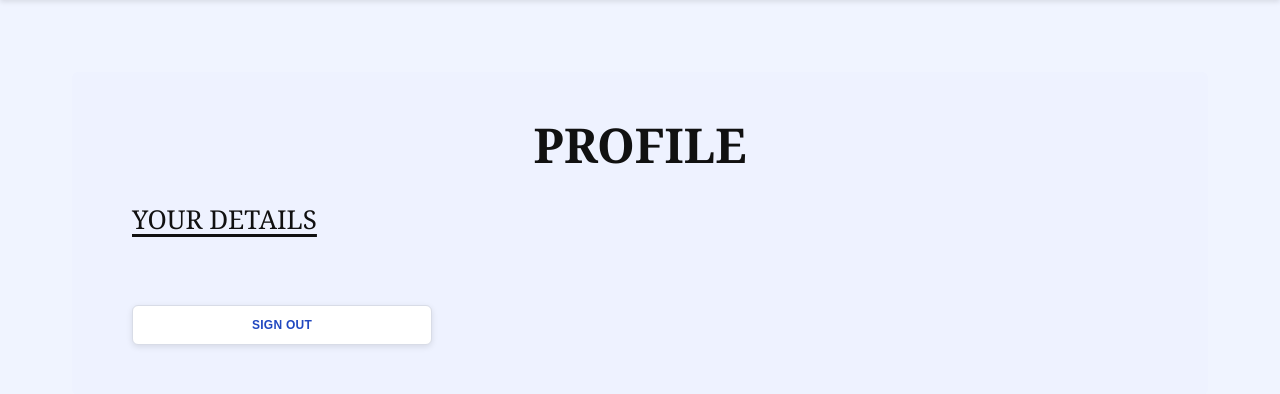
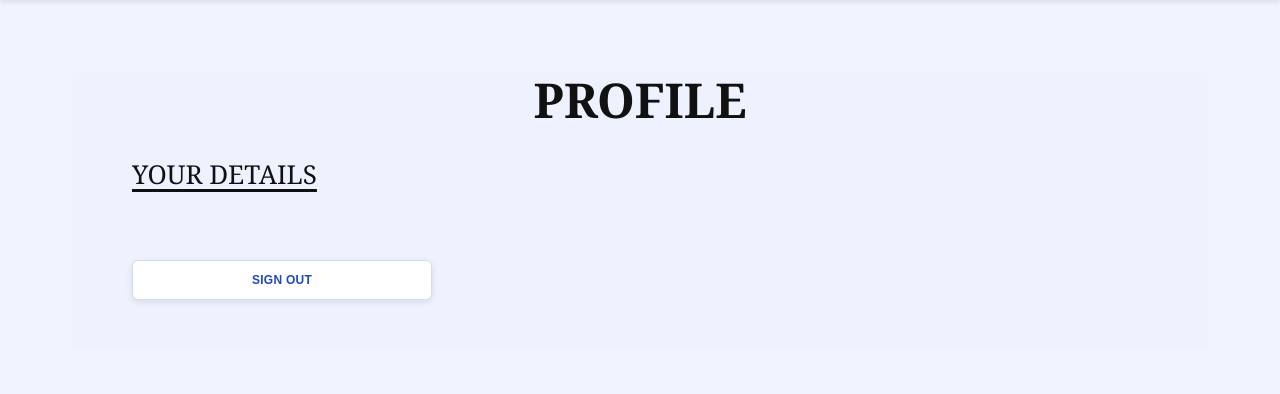
Before and after one commit to HarshPatel093/he-app, a Django app: page /dashboard/admin/profile/ in a window 1280 px wide. Shown: the part 80-474 px from the top of the page. Run offline with Django 5.2, Linux system fonts and the light colour scheme; the visitor is signed in with stand-in values (Sample User, id 1).

Commit message:
made the Profile heading move to the top a bit

```diff
--- a/users/templates/users/admin_profile.html
+++ b/users/templates/users/admin_profile.html
@@ -27,6 +27,7 @@
         font-size: 48px;
         color: #111;
         text-transform: uppercase;
+        margin-top: -45px;
     }
 
     .profile-subhead {
```
